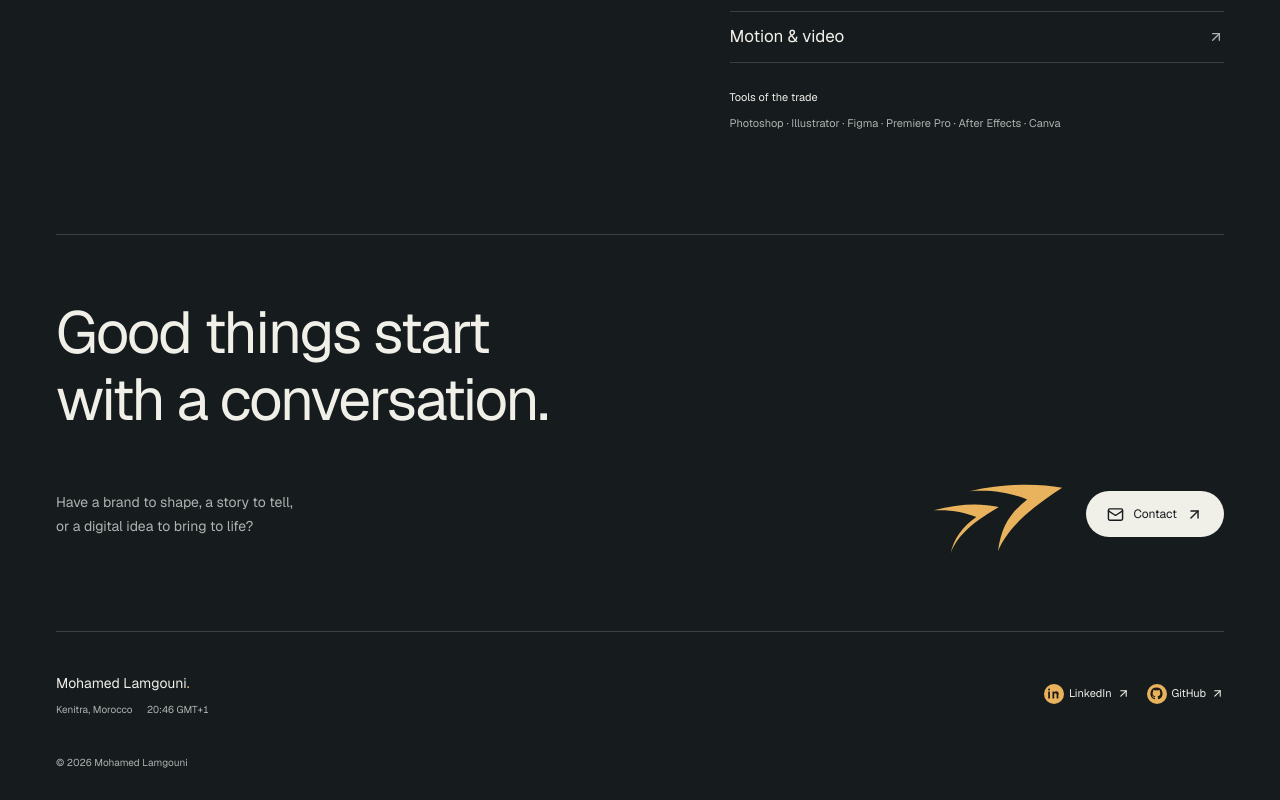
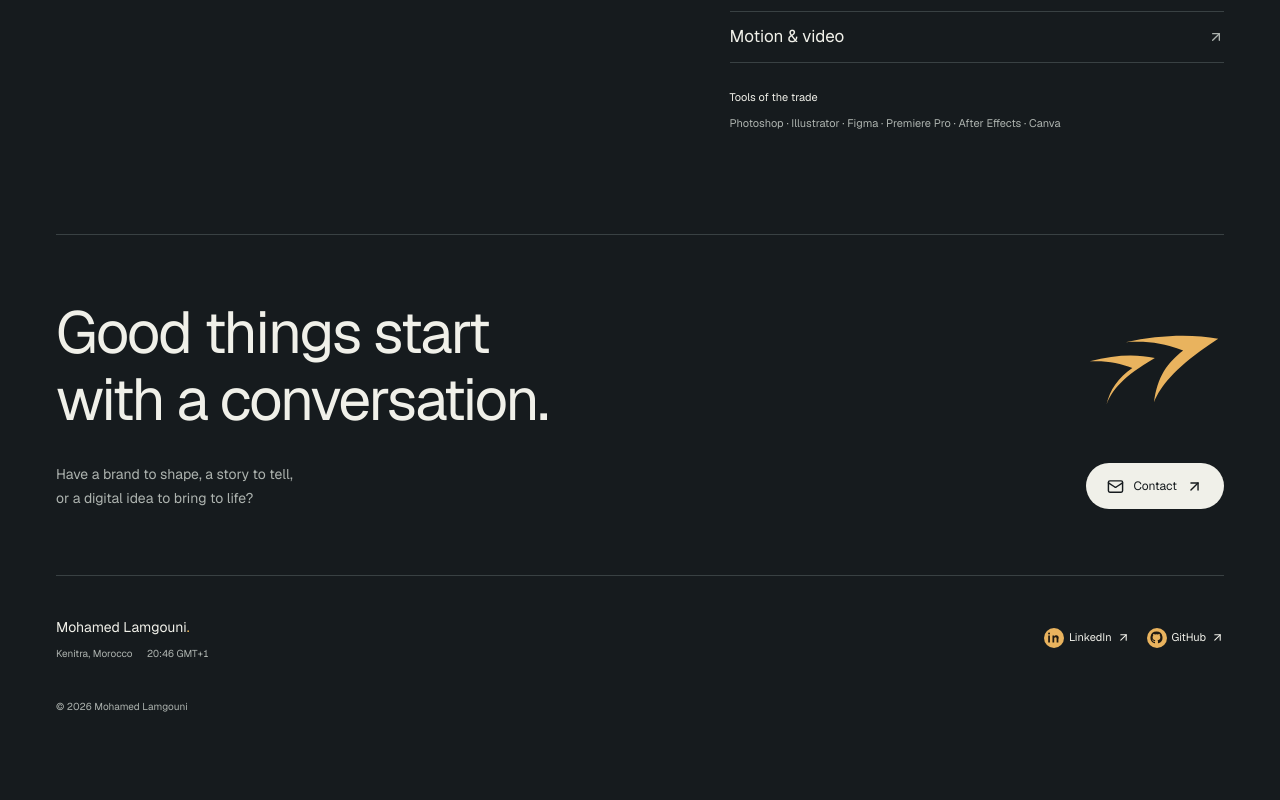
Before and after one commit to mouhamedlamgouni/1Mohamed-Lamgouni-Portfolio, a React (Vite) app: page / in a window 1280 px wide. Shown: the part 4987-5787 px from the top of the page. After the commit the page ends 5731 px from the top, so only its background shows below. Built offline with nearby package versions, Linux system fonts and the light colour scheme.

Commit message:
Mise à jour du portfolio

```diff
--- a/src/App.tsx
+++ b/src/App.tsx
@@ -45,11 +45,13 @@ export default function App() {
         <div className="practice-details"><h3>{text.whatIWorkOn}</h3><ul className="discipline-list">{text.disciplines.map(item => <li key={item}>{item}<ArrowUpRight size={16} aria-hidden="true" /></li>)}</ul><div className="tool-list"><span>{text.tools}</span><p>{tools.join(' · ')}</p></div></div>
       </section>
       <section className="contact section" id="contact" aria-labelledby="contact-title">
-        <div className="contact-top"><h2 id="contact-title">{text.contactTitle}<br />{text.contactTitleSecond}</h2></div>
+        <div className="contact-top">
+          <h2 id="contact-title">{text.contactTitle}<br />{text.contactTitleSecond}</h2>
+          <svg className="contact-big-arrow" viewBox="0 0 180 110" aria-hidden="true"><path d="M96 99c9-22 29-45 77-76-31-6-70-5-111 4 28-2 49 2 69 10-19 15-31 31-35 62Z" /><path d="M39 102c6-17 20-34 58-56-23-5-48-4-78 4 20-1 36 2 51 8-17 12-27 26-31 44Z" /></svg>
+        </div>
         <div className="contact-bottom">
           <p>{text.contactPrompt}<br />{text.contactPromptSecond}</p>
           <div className="contact-cta">
-            <svg className="contact-big-arrow" viewBox="0 0 180 110" aria-hidden="true"><path d="M96 99c9-22 29-45 77-76-31-6-70-5-111 4 28-2 49 2 69 10-19 15-31 31-35 62Z" /><path d="M39 102c6-17 20-34 58-56-23-5-48-4-78 4 20-1 36 2 51 8-17 12-27 26-31 44Z" /></svg>
             <ContactActions language={language} />
           </div>
         </div>
```
Also changed, not shown: 2 other files (tests, documents, lock files or other folders).
